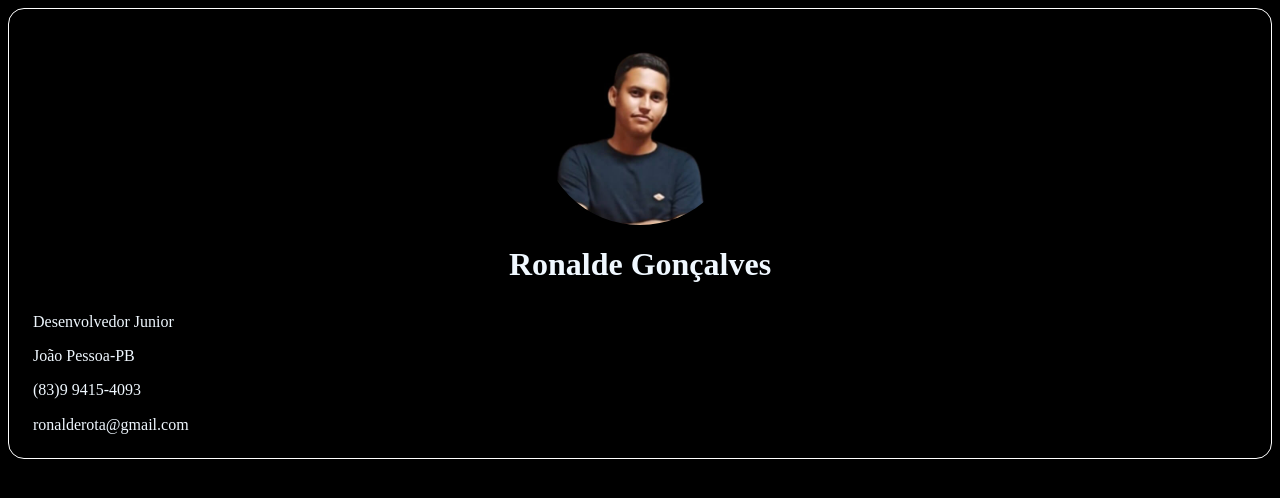
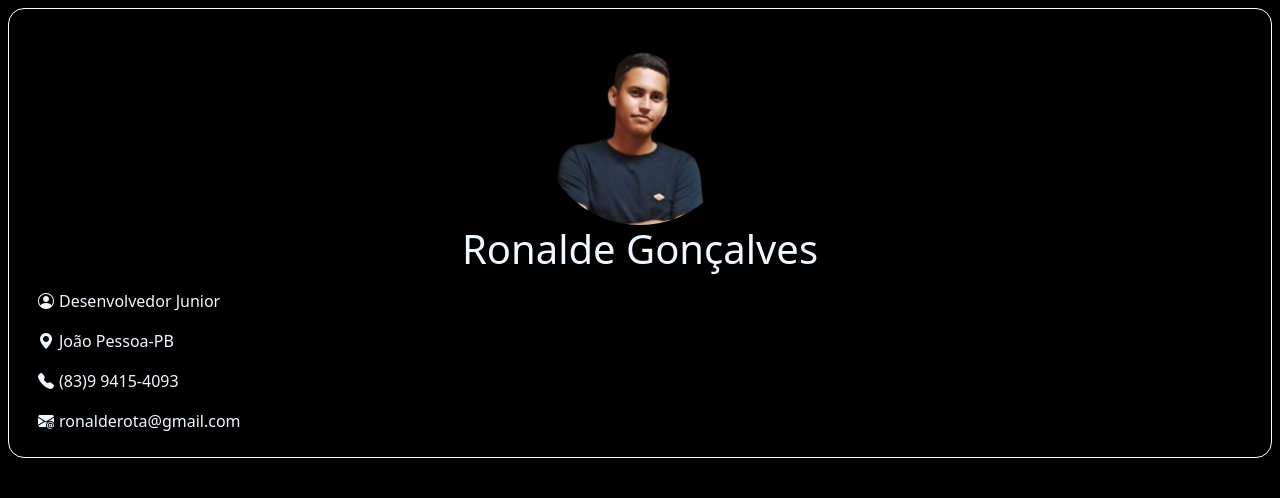
Before and after one commit to Ronalde-web/portfolio, a plain HTML site: page index.html in a window 1280 px wide. Drawn offline with nearby package versions, Linux system fonts and the light colour scheme.

Commit message:
add os icons no portifolio

```diff
--- a/assets/css/header.css
+++ b/assets/css/header.css
@@ -26,3 +26,6 @@ body {
 .info p{
     margin: .5rem;
 }
+.icon {
+    margin: 5px;
+}
--- a/index.html
+++ b/index.html
@@ -10,7 +10,10 @@
         integrity="sha512-NhSC1YmyruXifcj/KFRWoC561YpHpc5Jtzgvbuzx5VozKpWvQ+4nXhPdFgmx8xqexRcpAglTj9sIBWINXa8x5w=="
         crossorigin="anonymous" referrerpolicy="no-referrer" />
 
+    <link href="https://cdn.jsdelivr.net/npm/bootstrap@5.3.2/dist/css/bootstrap.min.css" rel="stylesheet"
+        integrity="sha384-T3c6CoIi6uLrA9TneNEoa7RxnatzjcDSCmG1MXxSR1GAsXEV/Dwwykc2MPK8M2HN" crossorigin="anonymous">
 
+    <link rel="stylesheet" href="https://cdn.jsdelivr.net/npm/bootstrap-icons@1.11.2/font/bootstrap-icons.min.css">
     <link rel="stylesheet" href="/assets/css/global.css">
     <link rel="stylesheet" href="assets/css/header.css">
 
@@ -25,15 +28,20 @@
 
 
             <div class="info">
-                <p>Desenvolvedor Junior</p>
-                <p>João Pessoa-PB</p>
-                <p>(83)9 9415-4093</p>
-                <p>ronalderota@gmail.com</p>
+                <p ><i class="bi bi-person-circle icon"></i>Desenvolvedor Junior</p>
+                <p><i class="bi bi-geo-alt-fill icon"></i>João Pessoa-PB</p>
+                <p><i class="bi bi-telephone-fill icon"></i>(83)9 9415-4093</p>
+                <p><i class="bi bi-envelope-at-fill icon"></i>ronalderota@gmail.com</p>
             </div>
         </header>
     </div>
 
-
+    <script src="https://cdn.jsdelivr.net/npm/@popperjs/core@2.11.8/dist/umd/popper.min.js"
+        integrity="sha384-I7E8VVD/ismYTF4hNIPjVp/Zjvgyol6VFvRkX/vR+Vc4jQkC+hVqc2pM8ODewa9r"
+        crossorigin="anonymous"></script>
+    <script src="https://cdn.jsdelivr.net/npm/bootstrap@5.3.2/dist/js/bootstrap.min.js"
+        integrity="sha384-BBtl+eGJRgqQAUMxJ7pMwbEyER4l1g+O15P+16Ep7Q9Q+zqX6gSbd85u4mG4QzX+"
+        crossorigin="anonymous"></script>
 </body>
 
 </html>
```
